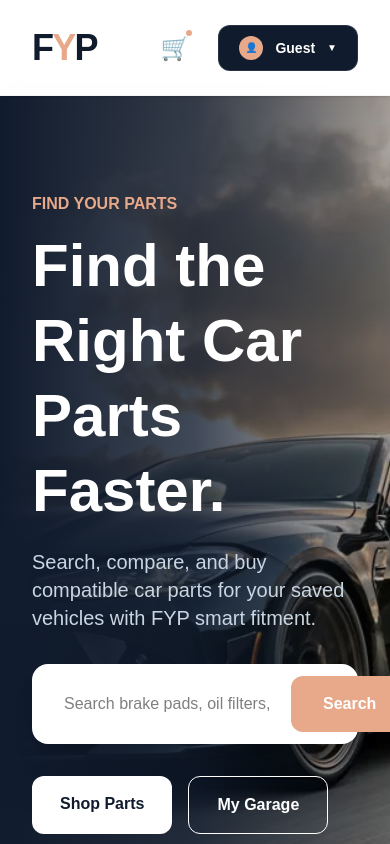
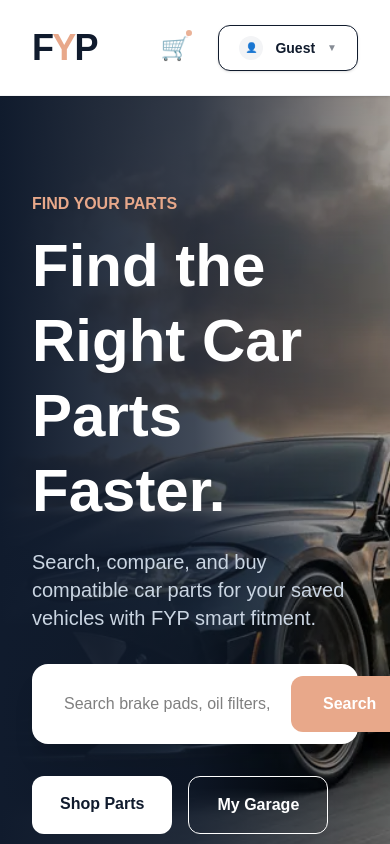
Before and after one commit to eyadhossam989-cyber/find-your-parts, a Next.js app: page / in a window 390 px wide. Shown: the top 844 px of the page. Built offline with nearby package versions, Linux system fonts and the light colour scheme.

Commit message:
navbar +++

```diff
--- a/components/Navbar.tsx
+++ b/components/Navbar.tsx
@@ -5,7 +5,7 @@ import { usePathname, useRouter } from "next/navigation";
 
 export default function Navbar() {
   const [isDropdownOpen, setIsDropdownOpen] = useState(false);
-  const [username, setUsername] = useState("Guest");
+  const [username, setUsername] = useState("Guest"); // Default set to Guest
   const dropdownRef = useRef<HTMLDivElement>(null);
   const pathname = usePathname();
   const router = useRouter();
@@ -15,8 +15,10 @@ export default function Navbar() {
   // Sync username from localStorage
   useEffect(() => {
     const savedName = localStorage.getItem("fyp-user-name");
-    if (savedName) {
+    if (savedName && savedName.trim() !== "") {
       setUsername(savedName);
+    } else {
+      setUsername("Guest"); // Hard fallback to Guest
     }
   }, []);
 
@@ -33,19 +35,20 @@ export default function Navbar() {
 
   const handleSignOut = () => {
     localStorage.removeItem("fyp-user-name");
+    setUsername("Guest"); // Reset state immediately
     setIsDropdownOpen(false);
     router.push("/signup");
   };
 
   return (
-    <header className="h-24 bg-white/80 backdrop-blur-md border-b border-gray-100 px-8 lg:px-16 flex items-center justify-between shadow-sm sticky top-0 z-50">
+    <header className="h-24 bg-white/90 backdrop-blur-xl border-b border-gray-100 px-8 lg:px-16 flex items-center justify-between shadow-sm sticky top-0 z-50 transition-all duration-500">
 
-      {/* Brand Logo */}
+      {/* Brand Logo with Glow Pizzaz */}
       <Link
         href="/"
-        className="text-4xl font-black text-[#101b2d] tracking-tighter transition-all duration-300 hover:scale-105 group"
+        className="text-4xl font-black text-[#101b2d] tracking-tighter transition-all duration-300 hover:scale-105 group active:scale-95"
       >
-        F<span className="text-[#e8a88a] group-hover:drop-shadow-[0_0_8px_rgba(232,168,138,0.6)]">Y</span>P
+        F<span className="text-[#e8a88a] group-hover:drop-shadow-[0_0_12px_rgba(232,168,138,0.8)] transition-all">Y</span>P
       </Link>
 
       {/* Navigation */}
@@ -58,7 +61,7 @@ export default function Navbar() {
           <Link
             key={link.name}
             href={link.href}
-            className={`relative text-sm font-black uppercase tracking-widest transition-colors duration-300 group
+            className={`relative text-sm font-black uppercase tracking-widest transition-all duration-300 group
               ${isActive(link.href) ? "text-[#e8a88a]" : "text-[#101b2d]/70 hover:text-[#101b2d]"}`}
           >
             {link.name}
@@ -71,57 +74,64 @@ export default function Navbar() {
 
       {/* Action Buttons */}
       <div className="flex items-center gap-5 relative" ref={dropdownRef}>
-        <Link href="/cart" className="relative p-2 text-[#101b2d] hover:bg-gray-50 rounded-full transition-all group">
-          <span className="text-2xl">🛒</span>
-          <span className="absolute top-1 right-1 w-2.5 h-2.5 bg-[#e8a88a] rounded-full border-2 border-white" />
+        {/* Cart with Pulse Effect */}
+        <Link href="/cart" className="relative p-2 text-[#101b2d] hover:bg-gray-100 rounded-full transition-all group active:scale-90">
+          <span className="text-2xl transition-transform group-hover:rotate-12 inline-block">🛒</span>
+          <span className="absolute top-1 right-1 w-2.5 h-2.5 bg-[#e8a88a] rounded-full border-2 border-white animate-pulse" />
         </Link>
 
         <div className="h-8 w-[1px] bg-gray-200 mx-2 hidden sm:block" />
 
-        {/* Account Dropdown */}
+        {/* Account Dropdown with Dynamic Styling (Pizzaz) */}
         <div className="relative">
           <button
             onClick={() => setIsDropdownOpen(!isDropdownOpen)}
-            className="flex items-center gap-3 bg-[#101b2d] text-white px-5 py-2.5 rounded-xl font-bold transition-all duration-300 hover:bg-[#1a2b47] border border-white/10 active:scale-95"
+            className={`flex items-center gap-3 px-5 py-2.5 rounded-xl font-bold transition-all duration-300 border active:scale-95 shadow-sm
+              ${username === "Guest"
+                ? "bg-white border-[#101b2d] text-[#101b2d] hover:bg-gray-50"
+                : "bg-[#101b2d] text-white border-transparent hover:bg-black hover:shadow-lg shadow-[#101b2d]/20"
+              }`}
           >
-            <div className="w-6 h-6 rounded-full bg-[#e8a88a] flex items-center justify-center text-[10px] text-[#101b2d]">
+            <div className={`w-6 h-6 rounded-full flex items-center justify-center text-[10px] transition-colors
+              ${username === "Guest" ? "bg-gray-100 text-gray-500" : "bg-[#e8a88a] text-[#101b2d]"}`}>
               👤
             </div>
-            <span className="text-sm truncate max-w-[100px]">{username}</span>
-            <span className={`text-[10px] transition-transform duration-300 ${isDropdownOpen ? 'rotate-180' : ''}`}>▼</span>
+            <span className="text-sm truncate max-w-[120px]">{username}</span>
+            <span className={`text-[10px] opacity-50 transition-transform duration-300 ${isDropdownOpen ? 'rotate-180' : ''}`}>▼</span>
           </button>
 
           {isDropdownOpen && (
-            <div className="absolute right-0 mt-3 w-56 bg-white rounded-2xl shadow-2xl border border-gray-100 py-2 z-[60] animate-in fade-in slide-in-from-top-2 duration-200">
-              <div className="px-4 py-3 border-b border-gray-50 mb-1">
-                <p className="text-[10px] font-black text-gray-400 uppercase tracking-widest">Profile</p>
-                <p className="text-sm font-bold text-[#101b2d] truncate">{username}</p>
+            <div className="absolute right-0 mt-3 w-60 bg-white rounded-2xl shadow-2xl border border-gray-100 py-2 z-[60] animate-in fade-in slide-in-from-top-4 duration-300">
+              <div className="px-5 py-4 border-b border-gray-50 mb-1">
+                <p className="text-[10px] font-black text-gray-400 uppercase tracking-[0.2em] mb-1">
+                    {username === "Guest" ? "Identify Profile" : "Active Driver"}
+                </p>
+                <p className="text-base font-black text-[#101b2d] truncate">{username}</p>
               </div>
 
-              {/* UPDATED: "Settings" is now "Account Page" */}
               <Link
                 href="/account"
                 onClick={() => setIsDropdownOpen(false)}
-                className="flex items-center gap-3 px-4 py-3 text-sm font-bold text-gray-700 hover:bg-gray-50 hover:text-[#e8a88a] transition-colors"
+                className="flex items-center gap-3 px-5 py-3 text-sm font-bold text-gray-600 hover:bg-gray-50 hover:text-[#e8a88a] transition-all"
               >
-                <span>👤</span> Account Page
+                <span className="text-lg">🏎️</span> Account Page
               </Link>
 
               <Link
                 href="/login"
                 onClick={() => setIsDropdownOpen(false)}
-                className="flex items-center gap-3 px-4 py-3 text-sm font-bold text-gray-700 hover:bg-gray-50 hover:text-[#e8a88a] transition-colors"
+                className="flex items-center gap-3 px-5 py-3 text-sm font-bold text-gray-600 hover:bg-gray-50 hover:text-[#e8a88a] transition-all"
               >
-                <span>🔑</span> Switch Account
+                <span className="text-lg">🔑</span> Switch Account
               </Link>
 
-              <div className="h-[1px] bg-gray-100 my-1 mx-2" />
+              <div className="h-[1px] bg-gray-100 my-2 mx-3" />
 
               <button
                 onClick={handleSignOut}
-                className="w-full flex items-center gap-3 px-4 py-3 text-sm font-bold text-red-500 hover:bg-red-50 transition-colors text-left"
+                className="w-full flex items-center gap-3 px-5 py-3 text-sm font-bold text-red-500 hover:bg-red-50 transition-all text-left"
               >
-                <span>🚪</span> Sign Out
+                <span className="text-lg">🚪</span> Sign Out
               </button>
             </div>
           )}
```
